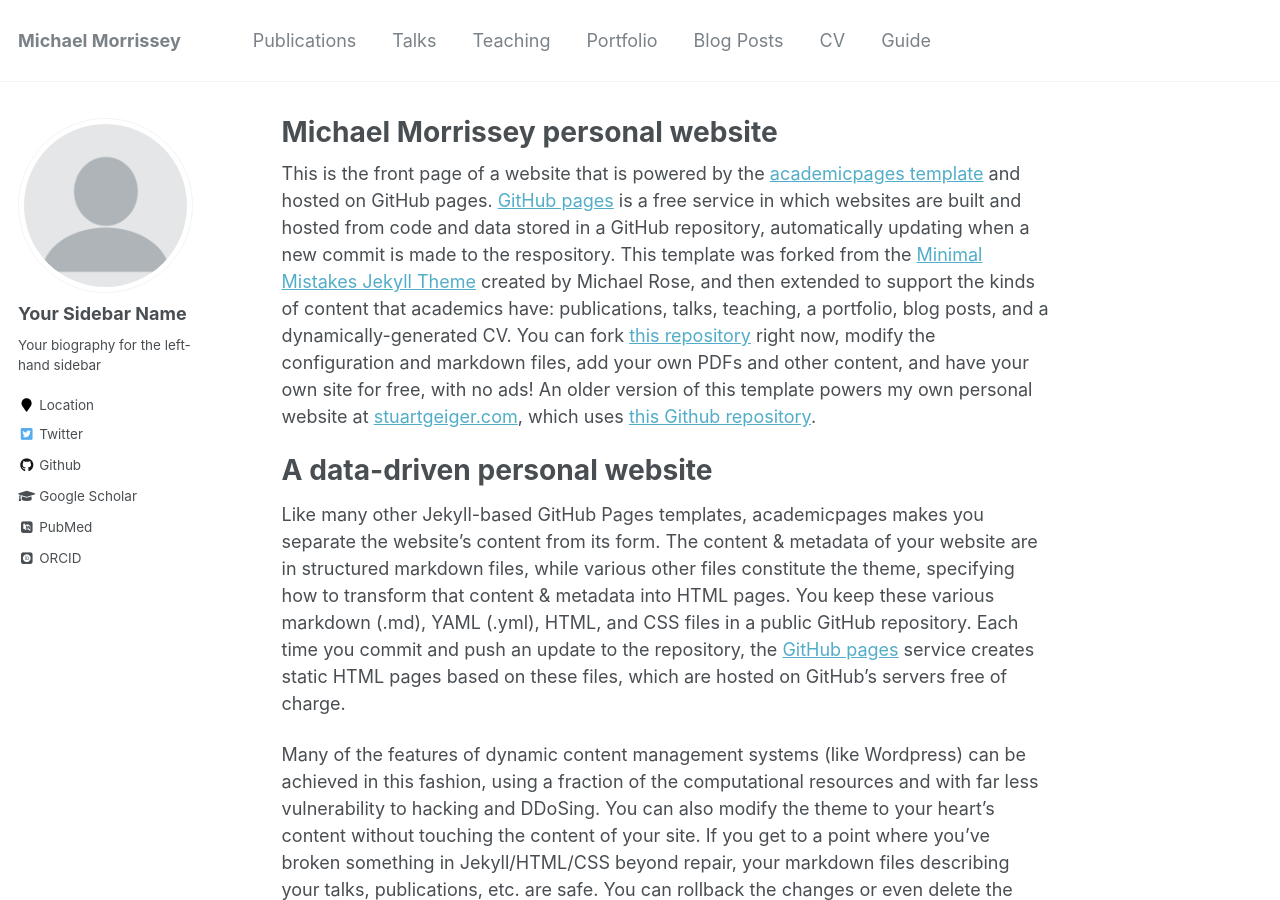
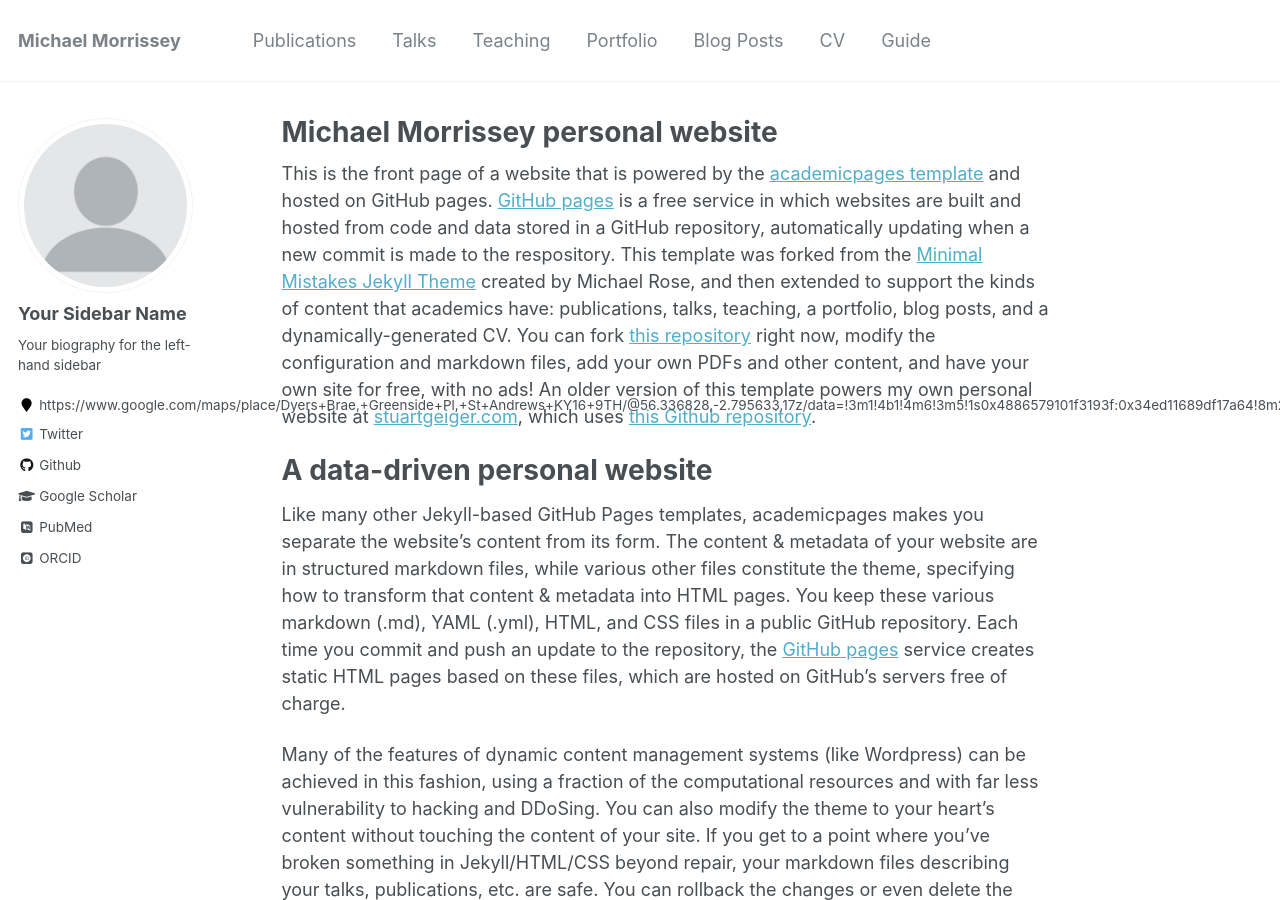
Before and after one commit to mbmorrissey/mbmorrissey.github.io, a Jekyll site: the page built from _pages/about.md, in a window 1280 px wide and 900 px high. Built offline with Jekyll 4.4.1, drawn with Linux system fonts in a browser that asks for light colours; some web fonts are replaced.

Commit message:
Update _config.yml
add location link

```diff
--- a/_config.yml
+++ b/_config.yml
@@ -83,7 +83,7 @@ author:
   name             : "Your Sidebar Name"
   avatar           : "profile.png"
   bio              : "Your biography for the left-hand sidebar"
-  location         : "Location"
+  location         : "https://www.google.com/maps/place/Dyers+Brae,+Greenside+Pl,+St+Andrews+KY16+9TH/@56.336828,-2.795633,17z/data=!3m1!4b1!4m6!3m5!1s0x4886579101f3193f:0x34ed11689df17a64!8m2!3d56.3368251!4d-2.7930581!16s%2Fg%2F1xpwjbqv?entry=ttu"
   employer         :
   pubmed           : "https://www.ncbi.nlm.nih.gov/pubmed/?term=john+snow"
   googlescholar    : "http://yourfullgooglescholarurl.com"
```
